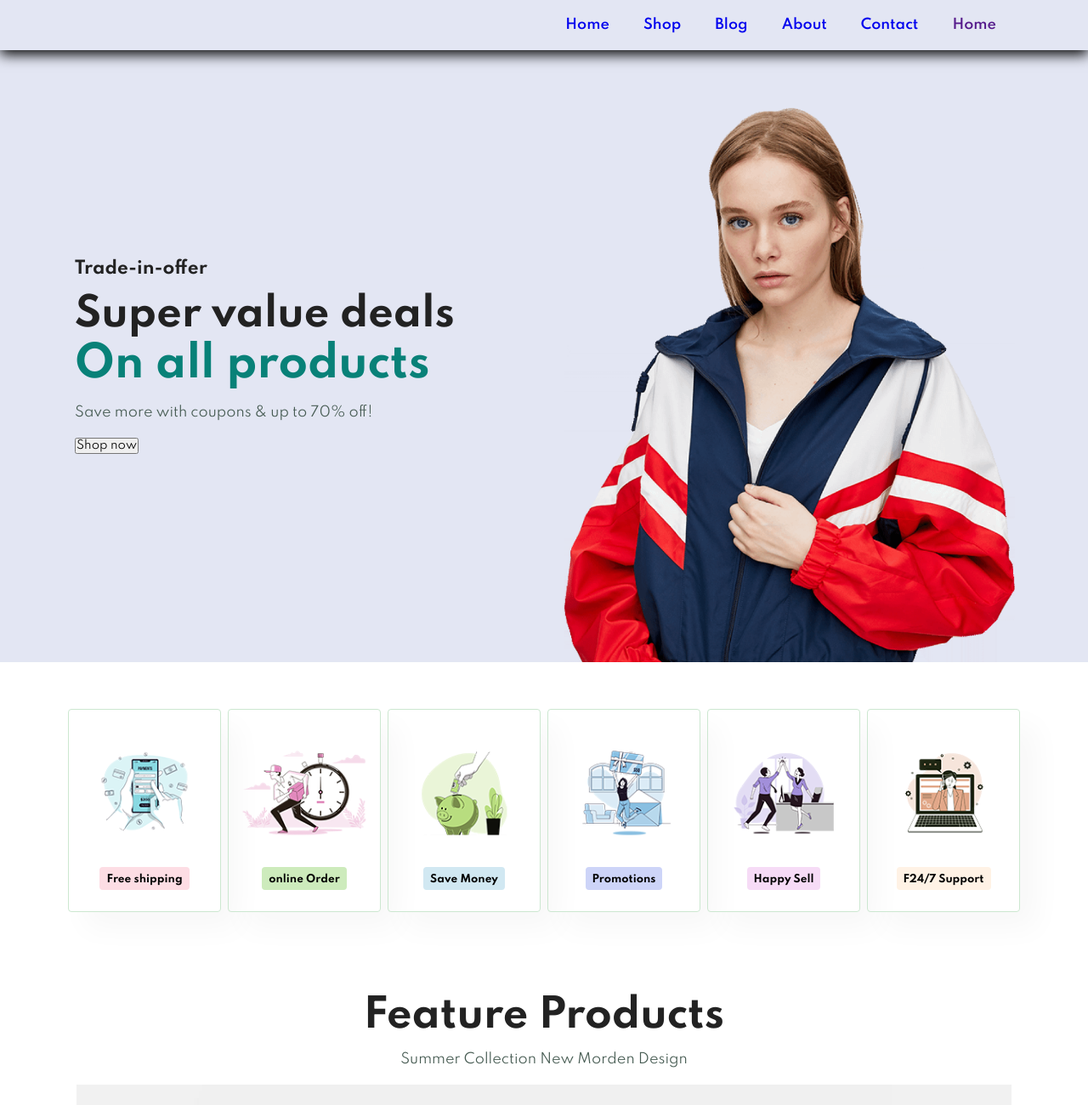
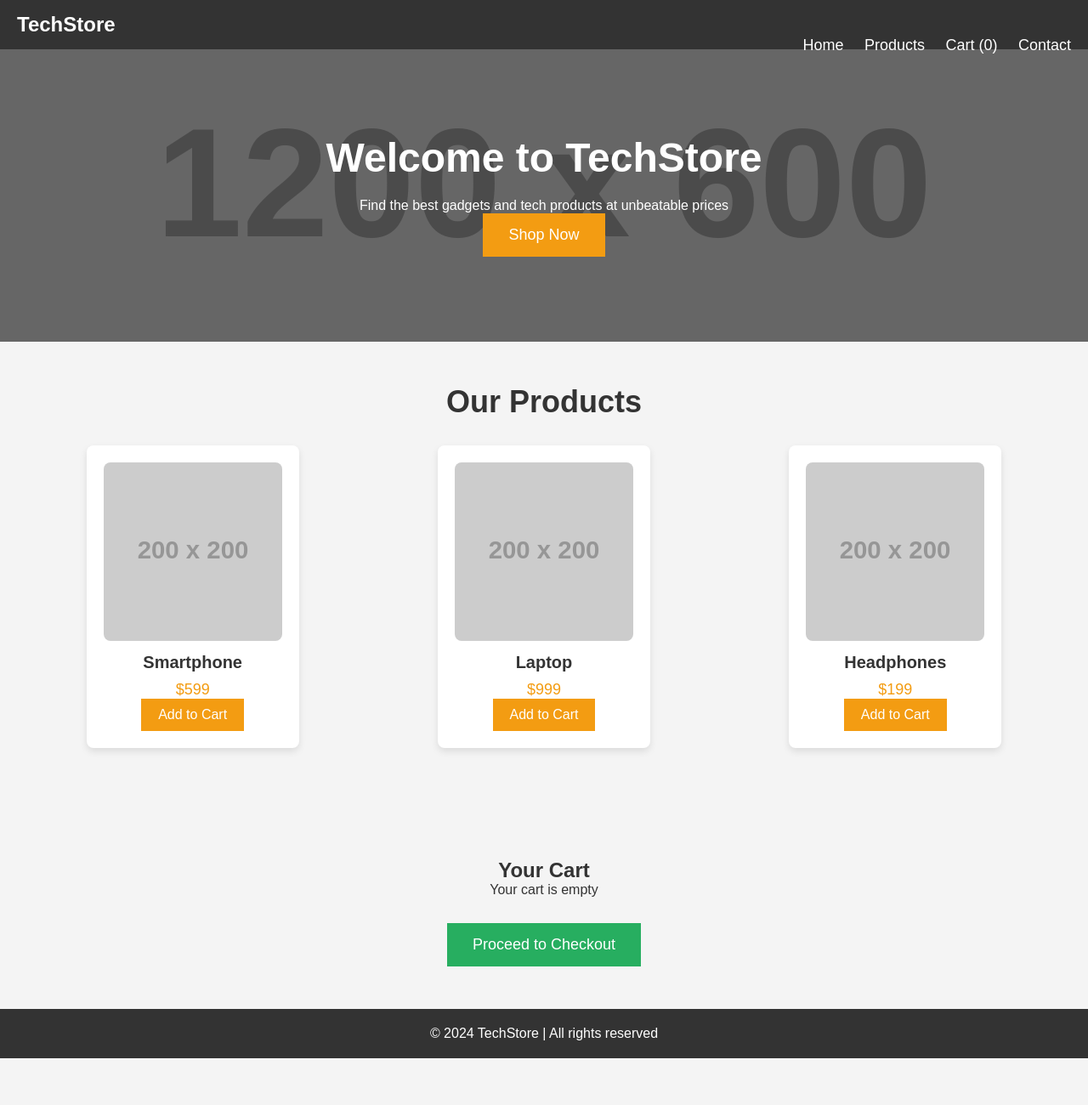
Before and after one commit to Koketso19/e-commerce-website, a plain HTML site: page index.html in a window 1280 px wide. Shown: the top 1300 px of the page at 85% size. After the commit the page ends 1245 px from the top, so only its background shows below. Drawn offline with Linux system fonts and the light colour scheme; placeholder pictures from the web are drawn by us.

Commit message:
tech store tamplete

```diff
--- a/index.html
+++ b/index.html
@@ -2,92 +2,72 @@
 <html lang="en">
 <head>
   <meta charset="UTF-8">
-    <meta http-equiv="X-UA-Compatible" content="IE=endge">
   <meta name="viewport" content="width=device-width, initial-scale=1.0">
-    <title>Neihbour e-commerce</title>
-    <link rel="stylesheet" href="https://pro.fontawesome.com/releases/v5.10.0/css/all.css"/>
+  <title>Tech Store</title>
   <link rel="stylesheet" href="style.css">
 </head>
 <body>
+  <header>
+    <nav>
+      <div class="logo">
+        <h1>TechStore</h1>
+      </div>
+      <ul class="nav-links">
+        <li><a href="#home">Home</a></li>
+        <li><a href="#products">Products</a></li>
+        <li><a href="#cart">Cart (<span id="cart-count">0</span>)</a></li>
+        <li><a href="#contact">Contact</a></li>
+      </ul>
+    </nav>
+  </header>
 
-
-<section id="header">
-    <a href="#"><img src="#" class="logo" alt=""></a>
-
-    <div>
-        <ul id="navbar">
-            <li><a href="index.html">Home</a></li>
-            <li><a href="shop.html">Shop</a></li>
-            <li><a href="blog.html">Blog</a></li>
-            <li><a href="about.html">About</a></li>
-            <li><a href="contact.html">Contact</a></li>
-            <li><a href="">Home</a></li>
-
-        </ul>
+  <section id="home" class="hero-section">
+    <div class="hero-text">
+      <h2>Welcome to TechStore</h2>
+      <p>Find the best gadgets and tech products at unbeatable prices</p>
+      <button class="shop-now">Shop Now</button>
     </div>
   </section>
 
-<section id="hero">
-    <h4> Trade-in-offer</h4>
-    <h2>Super value deals</h2>
-    <h1>On all products</h1>
-    <p>Save more with coupons & up to 70% off!</p>
-    <button>Shop now</button>
-</section>
-
-<section id="feature" class="section-p1">
-    <div class="fe-box">
-        <img src="image/features/f1.png" alt="">
-        <h6>Free shipping</h6>
+  <section id="products" class="products-section">
+    <h2>Our Products</h2>
+    <div class="product-list">
+      <!-- Example Product 1 -->
+      <div class="product-card">
+        <img src="https://via.placeholder.com/200" alt="Product 1">
+        <h3>Smartphone</h3>
+        <p>$599</p>
+        <button class="add-to-cart" data-product="Smartphone" data-price="599">Add to Cart</button>
       </div>
-    <div class="fe-box">
-        <img src="image/features/f2.png" alt="">
-        <h6>online Order</h6>
+      <!-- Example Product 2 -->
+      <div class="product-card">
+        <img src="https://via.placeholder.com/200" alt="Product 2">
+        <h3>Laptop</h3>
+        <p>$999</p>
+        <button class="add-to-cart" data-product="Laptop" data-price="999">Add to Cart</button>
       </div>
-    <div class="fe-box">
-        <img src="image/features/f3.png" alt="">
-        <h6> Save Money</h6>
+      <!-- Example Product 3 -->
+      <div class="product-card">
+        <img src="https://via.placeholder.com/200" alt="Product 3">
+        <h3>Headphones</h3>
+        <p>$199</p>
+        <button class="add-to-cart" data-product="Headphones" data-price="199">Add to Cart</button>
       </div>
-    <div class="fe-box">
-        <img src="image/features/f4.png" alt="">
-        <h6>Promotions</h6>
-    </div>
-    <div class="fe-box">
-        <img src="image/features/f5.png" alt="">
-        <h6>Happy Sell</h6>
-    </div>
-    <div class="fe-box">
-        <img src="image/features/f6.png" alt="">
-        <h6>F24/7 Support</h6>
-    </div>
-
-
-
-</section>
-
-<section id="product1" class="section-p1" >
-    <h2>Feature Products</h2>
-    <p>Summer Collection New Morden Design</p>
-    <div class="pro-container">
-        <div class="pro">
-            <img src="image/products/f1.jpg" alt="">
-        <div class="des">
-            <span>adidas</span>
-            <h5>Cartoon Astronaut T-shirts</h5>
-            <div class="star">
-                <i class="fas fa-star"></i>
-                <i class="fas fa-star"></i>
-                <i class="fas fa-star"></i>
-                <i class="fas fa-star"></i>
-                <i class="fas fa-star"></i>
-            </div>
-            <h4>R500</h4>
-        </div>
-        <a href="#"><i class="fal fa-shopping-cart"></i> </a>
-        </div>
+      <!-- Add more products as needed -->
     </div>
   </section>
 
+  <section id="cart" class="cart-section">
+    <h2>Your Cart</h2>
+    <div id="cart-items">
+      <p>Your cart is empty</p>
+    </div>
+    <button id="checkout-btn" class="checkout-btn">Proceed to Checkout</button>
+  </section>
+
+  <footer>
+    <p>© 2024 TechStore | All rights reserved</p>
+  </footer>
 
   <script src="script.js"></script>
 </body>
--- a/style.css
+++ b/style.css
@@ -1,184 +1,157 @@
-@import url('http://fonts.googleapis.com/css2?family=Spartan:wght@100;200;300;400;500;600;700;800;9000&display=swap');
-*{
+/* Reset some default styles */
+* {
    margin: 0;
    padding: 0;
    box-sizing: border-box;
-    font-family: 'spartan', sans-serif;
-}
-h1{
-    font-size: 50px;
-    line-height: 64px;
-    color: #222;
  }
 
-h2 {
-    font-size: 46px;
-    line-height: 54px;
-    color:#222;
+ body {
+   font-family: Arial, sans-serif;
+   background-color: #f4f4f4;
+   color: #333;
  }
 
-h3{
-    font-size: 20px;
-    line-height: 54px;
-    color: #222;
+ /* Navigation Bar */
+ header {
+   background-color: #333;
+   padding: 15px 20px;
  }
 
-h4{
-    font-size: 20px;
-    color: #222;
+ nav .logo h1 {
+   color: #fff;
+   font-size: 24px;
+   display: inline-block;
  }
 
-h6{
-    font-weight: 700;
-    font-size: 12px;
+ nav .nav-links {
+   list-style: none;
+   float: right;
  }
 
-p{
-    font-size: px;
-    color: #465b52;
-    margin:15px 0 20px 0;
+ nav .nav-links li {
+   display: inline;
+   margin-left: 20px;
  }
 
-.section-p1 {
-    padding: 40px 80px;
+ nav .nav-links a {
+   color: #fff;
+   text-decoration: none;
+   font-size: 18px;
  }
 
-body{
-    width: 100%;
-}
-logo{
-    height: px;
+ nav .nav-links a:hover {
+   color: #f39c12;
  }
 
-#header{
-    display: flex;
-    align-items: center;
-    justify-content: space-between;
-    padding:20px 88px ;
-    background: #E3E6F3;
-    box-shadow: 0 5px 15px rgb(0.0, 0 , 0.06);
-    z-index: 999;
-    position: sticky;
-    top: 0;
-    left: 0;
-}
-#navbar {
-    display: flex;
-    align-items: center;
-    justify-content: center;}
-
- #navbar li{
-    list-style: none;
-    padding: 0 20px;
-    position: relative;
+ /* Hero Section */
+ .hero-section {
+   background: linear-gradient(rgba(0, 0, 0, 0.5), rgba(0, 0, 0, 0.5)), url('https://via.placeholder.com/1200x600') no-repeat center center;
+   background-size: cover;
+   color: #fff;
+   padding: 100px 20px;
+   text-align: center;
  }
 
- #navbar li a{
-    text-decoration: none;
-    font-size: 16px;
-    font-weight: 600;
-    color: 1a1a1a;
-    transition: 0.3s ease;
+ .hero-section h2 {
+   font-size: 48px;
+   margin-bottom: 20px;
  }
 
- #navbar li a:hover,
- #navbar li a.active {
-    color: #088178;
- }
- #navbr li a.active::after,
- #navbar li a:hover::after{
-    content:"";
-    width: 30%;
-    background: #088178;
-    position: absolute;
-    bottom: -4px;
-    left: 20px;
+ .hero-section .shop-now {
+   background-color: #f39c12;
+   border: none;
+   padding: 15px 30px;
+   color: #fff;
+   font-size: 18px;
+   cursor: pointer;
  }
 
- /* Home page */
- #hero{
-    background-image: url(image/hero4.png);
-    height: 90vh;
-    width: 100%;
-    background-size: cover;
-    background-position: top 25% right 0;
-    padding: 0 88px;
-    display: flex;
-    flex-direction: column;
-    align-items: flex-start;
-    justify-content: center;
+ .hero-section .shop-now:hover {
+   background-color: #e67e22;
  }
 
- #hero h4{
-    padding-bottom: 15px;
+ /* Products Section */
+ .products-section {
+   padding: 50px 20px;
+   text-align: center;
  }
 
- #hero h1 {
-    color: #088178;
+ .products-section h2 {
+   font-size: 36px;
+   margin-bottom: 30px;
  }
 
- #hero button{
-
- }
- #feature{
+ .product-list {
    display: flex;
-    align-items: center;
-    justify-content: space-between;
+   justify-content: space-around;
    flex-wrap: wrap;
  }
 
- #feature .fe-box{
-    width: 180px;
+ .product-card {
+   background-color: #fff;
+   border-radius: 8px;
+   padding: 20px;
+   width: 250px;
+   box-shadow: 0 4px 8px rgba(0, 0, 0, 0.1);
    text-align: center;
-    padding: 25px 15px ;
-    box-shadow: 20px 20px 34px rgba(0, 0, 0, 0.03);
-    border: 1px solid #cce7d0;
-    border-radius: 4px ;
-    margin: 15px 0;
- }
- #feature .fe-box img{
-    rotate: 90deg;
-    width: 100px;
-    margin-bottom: 10px;
-
+   margin-bottom: 30px;
  }
 
- #feature .fe-box:hover{
-    box-shadow: 10px 10px 54px rgba(70, 62, 221, 0.1);
+ .product-card img {
+   width: 100%;
+   border-radius: 8px;
  }
 
- #feature .fe-box h6{
-    display: inline-block;
-    padding: 9px 8px 6px 8px;
-    line-height: 1;
-    border-radius: 4px;
-    background-color: #088178;
-    background-color: #fddde4;
-
+ .product-card h3 {
+   margin: 10px 0;
+   font-size: 20px;
  }
 
-
-
- #feature .fe-box:nth-child(2) h6 {
-    background-color: #cdebbc;
+ .product-card p {
+   font-size: 18px;
+   color: #f39c12;
  }
 
- #feature .fe-box:nth-child(3) h6 {
-    background-color: #d1e8f2;
+ .product-card button {
+   background-color: #f39c12;
+   border: none;
+   padding: 10px 20px;
+   color: #fff;
+   font-size: 16px;
+   cursor: pointer;
  }
 
- #feature .fe-box:nth-child(4) h6 {
-    background-color: #cdd4f8;
+ .product-card button:hover {
+   background-color: #e67e22;
  }
 
- #feature .fe-box:nth-child(5) h6 {
-    background-color: #f6dbf6;
+ /* Cart Section */
+ .cart-section {
+   padding: 50px 20px;
+   text-align: center;
  }
 
- #feature .fe-box:nth-child(6) h6 {
-    background-color: #fff2e5;
+ .cart-section #cart-items {
+   margin-bottom: 30px;
  }
 
- #product1{
+ .cart-section .checkout-btn {
+   background-color: #27ae60;
+   border: none;
+   padding: 15px 30px;
+   color: #fff;
+   font-size: 18px;
+   cursor: pointer;
+ }
+
+ .cart-section .checkout-btn:hover {
+   background-color: #2ecc71;
+ }
+
+ /* Footer */
+ footer {
+   background-color: #333;
+   padding: 20px;
+   color: #fff;
    text-align: center;
  }
```
Also changed, not shown: script.js (+132 -0 lines). Lines whose indentation alone changed are shown as unchanged.
